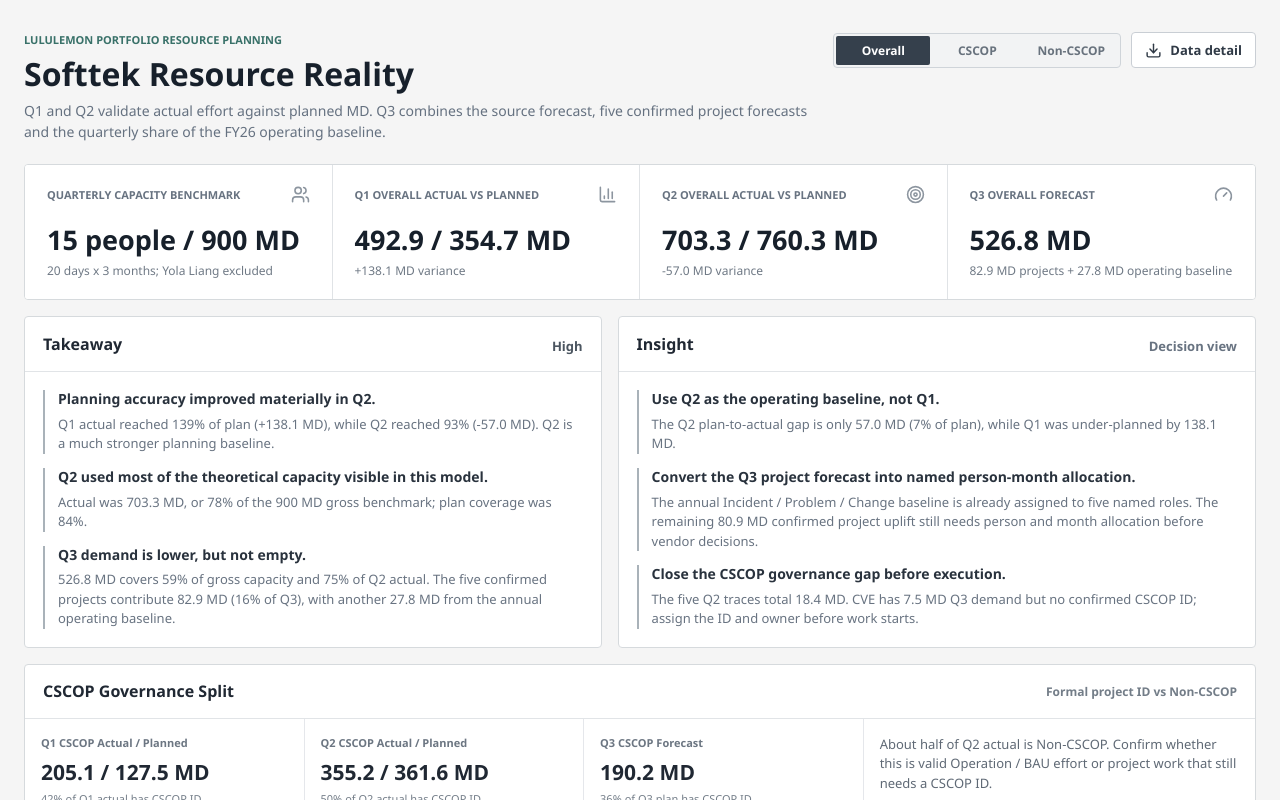
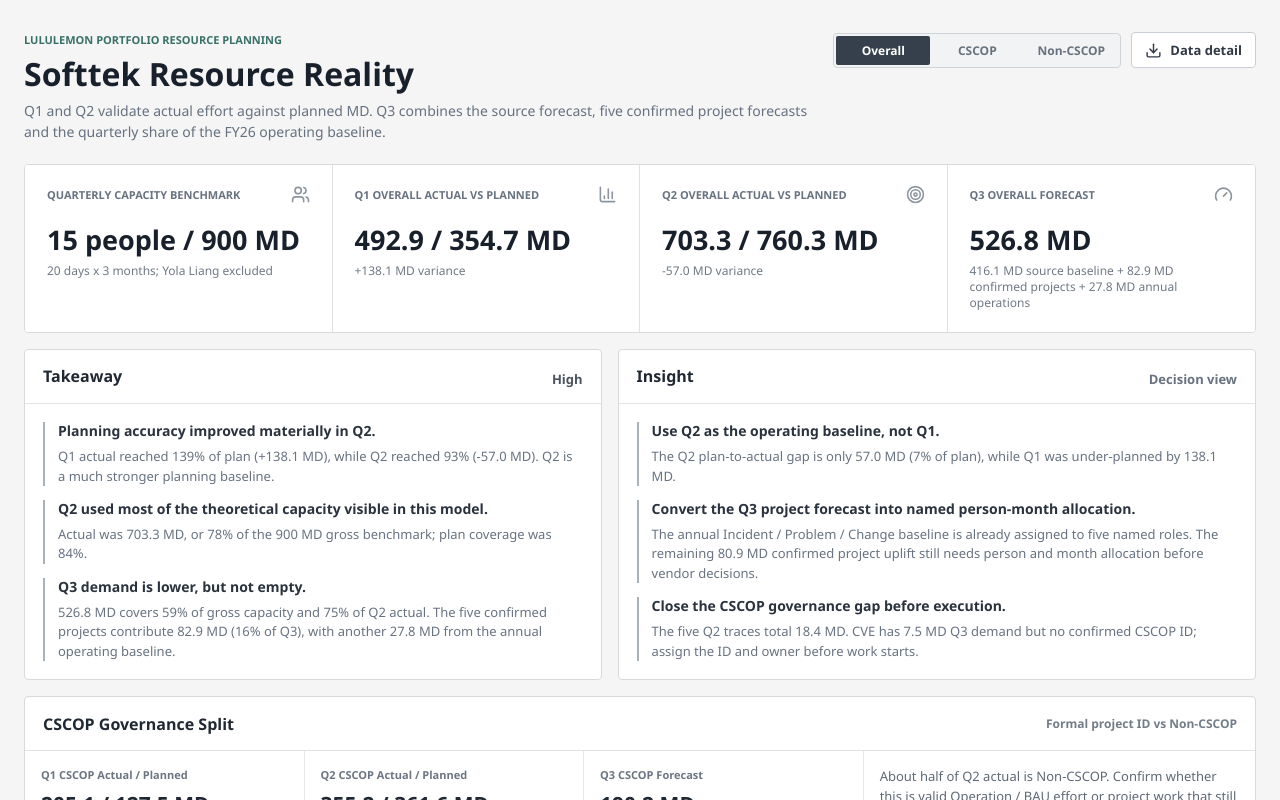
Before and after one commit to nick-lulu/softtek-resource-governance-dashboard, a React (Vite) app: page / in a window 1280 px wide. Shown: the top 800 px of the page. Built offline with nearby package versions, Linux system fonts and the light colour scheme.

Commit message:
Fix Q3 scope forecast reconciliation notes

```diff
--- a/src/main.jsx
+++ b/src/main.jsx
@@ -126,11 +126,25 @@ function App() {
   const manualShare = data.q3_forecast.manual_projects_confirmed / totals.q3_planned;
   const manualTrace = data.manual_projects.reduce((sum, row) => sum + row.q2_actual, 0);
   const annualOperations = data.annual_operations;
+  const confirmedCscopProjects = data.manual_projects
+    .filter((row) => row.project_id.startsWith("CSCOP-"))
+    .reduce((sum, row) => sum + row.q3_planned, 0);
+  const confirmedNonCscopProjects = data.manual_projects
+    .filter((row) => !row.project_id.startsWith("CSCOP-"))
+    .reduce((sum, row) => sum + row.q3_planned, 0);
+  const q3SourceBaseline = data.q3_forecast.source_named_resource_plan - data.q3_forecast.manual_projects_source_plan;
+  const q3CscopSourceBaseline = cscopTotals.q3_planned - confirmedCscopProjects;
+  const q3NonCscopSourceBaseline = nonCscopTotals.q3_planned - confirmedNonCscopProjects - annualOperations.quarter_totals.Q3;
   const unassignedConfirmedUplift = totals.q3_planned - data.q3_forecast.named_resource_plan_with_annual_operations;
   const summaryTotals = summaryScope === "all" ? totals : summaryScope === "cscop" ? cscopTotals : nonCscopTotals;
   const summaryLabel = summaryScope === "all" ? "Overall" : summaryScope === "cscop" ? "CSCOP" : "Non-CSCOP";
   const summaryQ1Gap = summaryTotals.q1_actual - summaryTotals.q1_planned;
   const summaryQ2Gap = summaryTotals.q2_actual - summaryTotals.q2_planned;
+  const summaryQ3Note = summaryScope === "all"
+    ? `${formatMd(q3SourceBaseline)} MD source baseline + ${formatMd(data.q3_forecast.manual_projects_confirmed)} MD confirmed projects + ${formatMd(annualOperations.quarter_totals.Q3)} MD annual operations`
+    : summaryScope === "cscop"
+      ? `${formatMd(q3CscopSourceBaseline)} MD source baseline + ${formatMd(confirmedCscopProjects)} MD confirmed projects`
+      : `${formatMd(q3NonCscopSourceBaseline)} MD source BAU + ${formatMd(confirmedNonCscopProjects)} MD CVE (CSCOP pending) + ${formatMd(annualOperations.quarter_totals.Q3)} MD annual operations`;
   const q1CscopCoverage = cscopTotals.q1_actual / totals.q1_actual;
   const q2CscopCoverage = cscopTotals.q2_actual / totals.q2_actual;
   const q3CscopCoverage = cscopTotals.q3_planned / totals.q3_planned;
@@ -174,7 +188,7 @@ function App() {
         <Kpi icon={Users} label="Quarterly Capacity Benchmark" value={`${data.resource_count} people / ${formatMd(capacity, 0)} MD`} note="20 days x 3 months; Yola Liang excluded" />
         <Kpi icon={BarChart3} label={`Q1 ${summaryLabel} Actual vs Planned`} value={`${formatMd(summaryTotals.q1_actual)} / ${formatMd(summaryTotals.q1_planned)} MD`} note={`${signedMd(summaryQ1Gap)} variance`} tone="blue" />
         <Kpi icon={Target} label={`Q2 ${summaryLabel} Actual vs Planned`} value={`${formatMd(summaryTotals.q2_actual)} / ${formatMd(summaryTotals.q2_planned)} MD`} note={`${signedMd(summaryQ2Gap)} variance`} tone="amber" />
-        <Kpi icon={Gauge} label={`Q3 ${summaryLabel} Forecast`} value={`${formatMd(summaryTotals.q3_planned)} MD`} note={`${formatMd(data.q3_forecast.manual_projects_confirmed)} MD projects + ${formatMd(data.q3_forecast.annual_operations_named_plan)} MD operating baseline`} tone="green" />
+        <Kpi icon={Gauge} label={`Q3 ${summaryLabel} Forecast`} value={`${formatMd(summaryTotals.q3_planned)} MD`} note={summaryQ3Note} tone="green" />
       </section>
 
       <section className="summary-grid">
```
